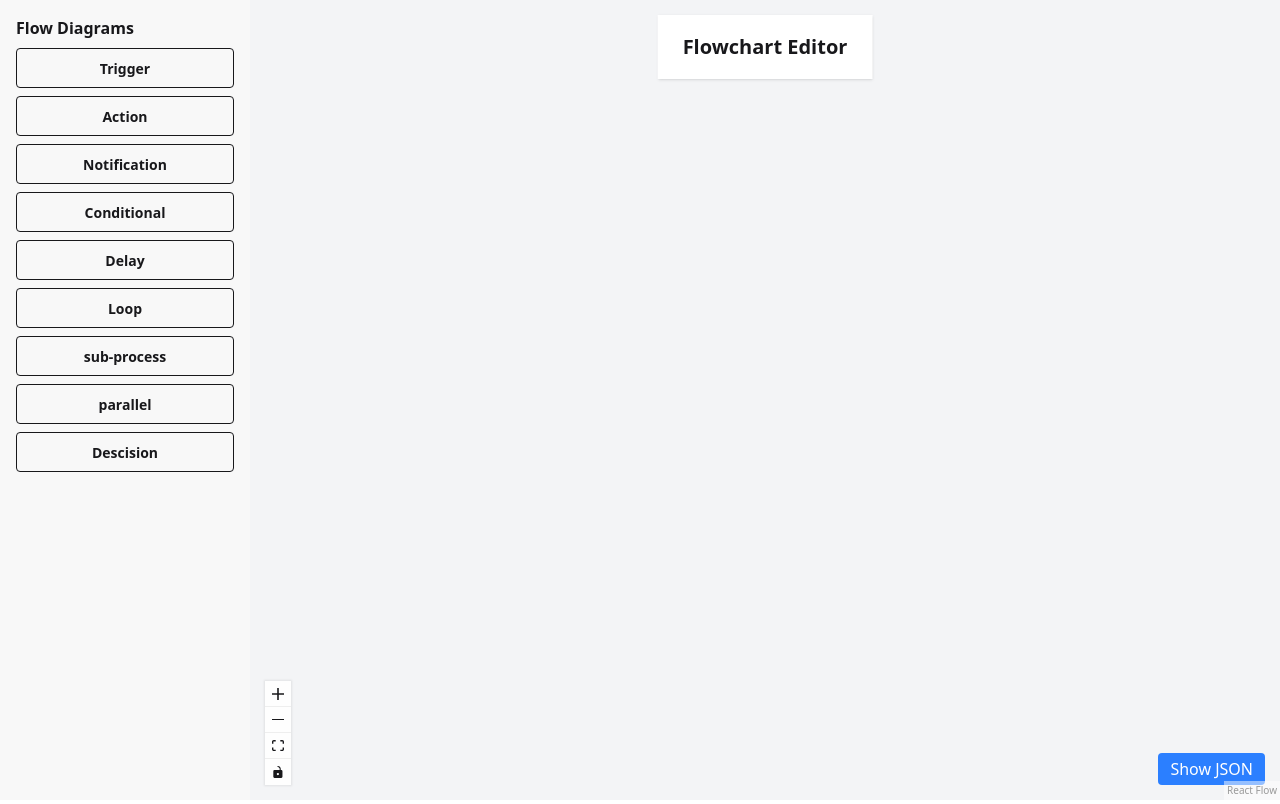
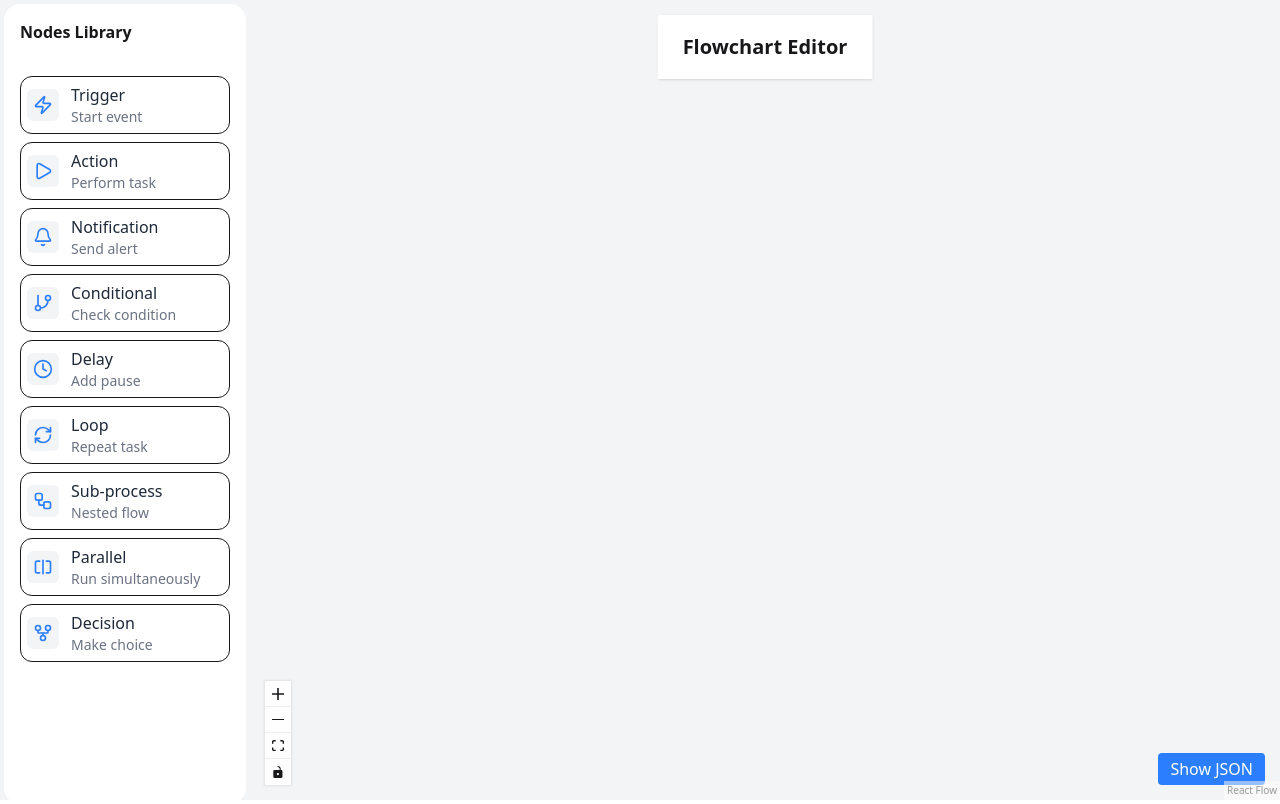
Before and after one commit to HYakshit/react-flow-lib, a React (Vite) app: page / in a window 1280 px wide. Built offline with nearby package versions, Linux system fonts and the light colour scheme.

Commit message:
feat:NodeCard for sidebar and canvas, fix: names

```diff
--- a/src/components/FlowCanvas.jsx
+++ b/src/components/FlowCanvas.jsx
@@ -11,43 +11,24 @@ import {
   useReactFlow,
   Panel,
 } from "@xyflow/react";
-import {
-  Zap, // Trigger
-  Play, // Action
-  Bell, // Notification
-  GitBranch, // Conditional
-  Clock, // Delay
-  RefreshCw, // Loop
-  Workflow, // Sub-process
-  SplitSquareHorizontal, // Parallel
-  GitFork, // Decision
-} from "lucide-react";
 import "@xyflow/react/dist/style.css";
 import { iconNode } from "./customNodes/customNodes";
 import { Navbar } from "./common/Navbar";
 import JsonViewer from "./JsonViewer";
+import { nodeIcons } from "../utill/Icons";
+import { NodeCard } from "./common/NodeCard";
 const nodeTypes = {
-  Trigger: iconNode,
-  Action: iconNode,
-  Notification: iconNode,
-  Conditional: iconNode,
-  Delay: iconNode,
-  Loop: iconNode,
-  subprocess: iconNode,
-  parallel: iconNode,
-  Descision: iconNode,
+  Trigger: NodeCard,
+  Action: NodeCard,
+  Notification: NodeCard,
+  Conditional: NodeCard,
+  Delay: NodeCard,
+  Loop: NodeCard,
+  Subprocess: NodeCard,
+  Parallel: NodeCard,
+  Decision: NodeCard,
 };
-const nodeIcons = {
-  Trigger: <Zap size={20} />,
-  Action: <Play size={20} />,
-  Notification: <Bell size={20} />,
-  Conditional: <GitBranch size={20} />,
-  Delay: <Clock size={20} />,
-  Loop: <RefreshCw size={20} />,
-  subprocess: <Workflow size={20} />,
-  parallel: <SplitSquareHorizontal size={20} />,
-  Descision: <GitFork size={20} />,
-};
+
 function FlowCanvas() {
   const initialNodes = [];
   const initialEdges = [];
@@ -67,7 +48,7 @@ function FlowCanvas() {
 
 const onDrop = useCallback(
   (event) => {
-      // event.preventDefault();
+    event.preventDefault();
     const type = event.dataTransfer.getData("application/reactflow");
     if (!type) return;
 
@@ -75,12 +56,15 @@ function FlowCanvas() {
       x: event.clientX - getSidebarWidth(),
       y: event.clientY,
     });
-      const id = `${+new Date()}`;
-      let newNode = {
-        id: id,
-        type: type,
+
+    const id = `${Date.now()}`;
+    const nodedata = { type, label: type, isCanvas:true };
+
+    const newNode = {
+      id,
+      type,         // tells React Flow which nodeType to render
       position,
-        data: { label: `${type} Node`, icon: nodeIcons[type] },
+      data: nodedata, // pass plain data, not components
     };
 
     setNodes((nds) => nds.concat(newNode));
--- a/src/components/Sidebar.jsx
+++ b/src/components/Sidebar.jsx
@@ -1,50 +1,26 @@
 import { useCallback } from "react";
+import { nodeIcons } from "../utill/Icons";
+import { nodeDescription, nodes } from "../utill/NodeConstants";
+import { NodeCard } from "./common/NodeCard";
 
 const sidebarWidth = 250;
 const getSidebarWidth = () => sidebarWidth;
 
 export default function Sidebar() {
-  // const nodeTypes = [
-  //   { type: "rectangle", label: "Process" },
-  //   { type: "circle", label: "Connector" },
-  //   { type: "diamond", label: "Decision" },
-  //   { type: "oval", label: "Start/End" },
-  //   { type: "parallelogram", label: "Input/Output" },
-  // ];
-
-  const nodes = [
-    { type: "Trigger", label: "Trigger" },
-    { type: "Action", label: "Action" },
-    { type: "Notification", label: "Notification" },
-    { type: "Conditional", label: "Conditional" },
-    { type: "Delay", label: "Delay" },
-    { type: "Loop", label: "Loop" },
-    { type: "subprocess", label: "sub-process" },
-    { type: "parallel", label: "parallel" },
-    { type: "Descision", label: "Descision" },
-  ];
-
   const onDragStart = (event, nodeType) => {
     event.dataTransfer.setData("application/reactflow", nodeType);
     event.dataTransfer.effectAllowed = "move";
   };
 
   return (
-    <aside style={{ width: `${sidebarWidth}px` }} className={`bg-base-200 p-4`}>
-      <h2 className="font-bold mb-2">Flow Diagrams</h2>
-      <div className="flex flex-col gap-2">
-        {nodes.map((n) => (
-          <div
-            key={n.type}
-            className="btn btn-outline"
-            draggable
-            onDragStart={(e) => onDragStart(e, n.type)}
-          >
-            {n.label}
-          </div>
-        ))}
-      </div>
-    </aside>
+    <div className="p-1 bg-gray-100" style={{ width: `${sidebarWidth}px` }}>
+      <aside className={`bg-white h-screen rounded-2xl p-4`}>
+        <h2 className="font-bold mb-8">Nodes Library</h2>
+        <div className="flex flex-col gap-2">
+          {nodes.map((data) => NodeCard({ data , onDragStart}))}
+        </div>
+      </aside>
+    </div>
   );
 }
 
--- /dev/null
+++ b/src/components/common/NodeCard.jsx
@@ -0,0 +1,37 @@
+import { Handle } from "@xyflow/react";
+import { nodeIcons } from "../../utill/Icons";
+import { nodeDescription } from "../../utill/NodeConstants";
+
+export const NodeCard = ({ data, onDragStart }) => {
+  console.log("data in NodeCard:", data);
+  if (!data) return null; // prevent errors
+
+  return (
+    <div
+      key={data.type}
+      draggable={!!onDragStart}
+      onDragStart={(e) => onDragStart && onDragStart(e, data.type)}
+      className={`flex cursor-pointer items-center gap-3 p-1.5 border rounded-xl hover:shadow-sm transition-shadow bg-white ${
+        data.isCanvas ? `w-50 h-15` : ""
+      }`}
+    >
+      <div
+        className={`flex items-center justify-center w-8 h-8 rounded-md bg-gray-100 text-blue-500`}
+      >
+        {nodeIcons[data.type]}
+      </div>
+
+      <div className="flex flex-col">
+        <span className="font-medium text-gray-800">
+          {data.label || data.type}
+        </span>
+        <span className="text-sm text-gray-500">
+          {nodeDescription[data.type]}
+        </span>
+      </div>
+      {data.isCanvas && ( <>  <Handle type="source" position="top" />
+          <Handle type="target" position="bottom" />
+          </>)}
+    </div>
+  );
+};
--- /dev/null
+++ b/src/utill/Icons.jsx
@@ -0,0 +1,23 @@
+import {
+  Zap, // Trigger
+  Play, // Action
+  Bell, // Notification
+  GitBranch, // Conditional
+  Clock, // Delay
+  RefreshCw, // Loop
+  Workflow, // Sub-process
+  SplitSquareHorizontal, // Parallel
+  GitFork, // Decision
+} from "lucide-react";
+
+export const nodeIcons = {
+  Trigger: <Zap size={20} />,
+  Action: <Play size={20} />,
+  Notification: <Bell size={20} />,
+  Conditional: <GitBranch size={20} />,
+  Delay: <Clock size={20} />,
+  Loop: <RefreshCw size={20} />,
+  Subprocess: <Workflow size={20} />,
+  Parallel: <SplitSquareHorizontal size={20} />,
+  Decision: <GitFork size={20} />,
+};
--- /dev/null
+++ b/src/utill/NodeConstants.js
@@ -0,0 +1,23 @@
+export  const nodes = [
+    { type: "Trigger", label: "Trigger" },
+    { type: "Action", label: "Action" },
+    { type: "Notification", label: "Notification" },
+    { type: "Conditional", label: "Conditional" },
+    { type: "Delay", label: "Delay" },
+    { type: "Loop", label: "Loop" },
+    { type: "Subprocess", label: "Sub-process" },
+    { type: "Parallel", label: "Parallel" },
+    { type: "Decision", label: "Decision" },
+  ];
+
+ export const nodeDescription = {
+  Trigger: "Start event",
+  Action: "Perform task",
+  Notification: "Send alert",
+  Conditional: "Check condition",
+  Delay: "Add pause",
+  Loop: "Repeat task",
+  Subprocess: "Nested flow",
+  Parallel: "Run simultaneously",
+  Decision: "Make choice",
+};
```
Lines whose indentation alone changed are shown as unchanged.
